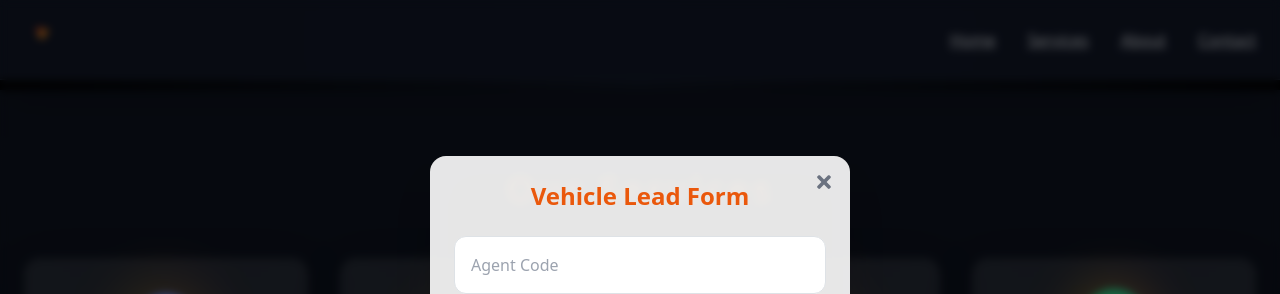
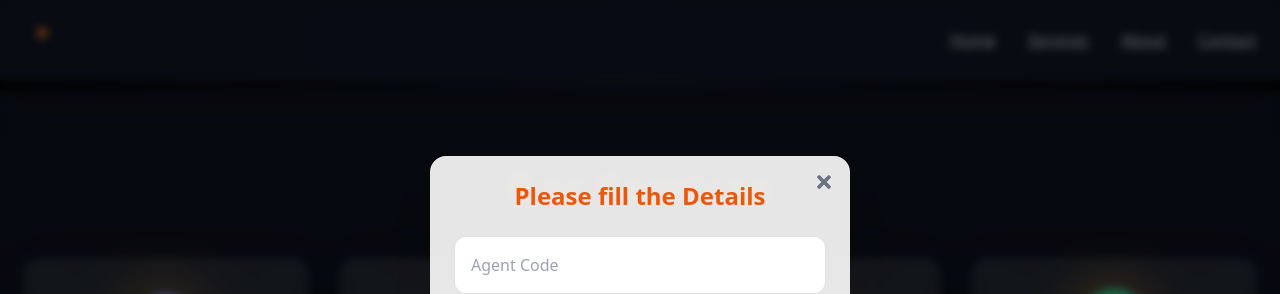
Before and after one commit to unni-km/Trustifyy, a React (Create React App) app: page / in a window 1280 px wide. Both pictures are taken after a click on the element 166 px from the left and 1190 px from the top of the page. Shown: the part 790-1084 px from the top of the page. Built offline with nearby package versions, Linux system fonts and the light colour scheme.

Commit message:
lead form

```diff
--- a/src/components/VehicleLeadForm.jsx
+++ b/src/components/VehicleLeadForm.jsx
@@ -61,7 +61,7 @@ Vehicle Number: ${vehicleNumber}`;
 
             {/* Heading */}
             <h2 className="text-2xl font-bold mb-6 text-center text-orange-600">
-              Vehicle Lead Form
+             Please fill the Details
             </h2>
 
             {/* Agent Code */}
```
